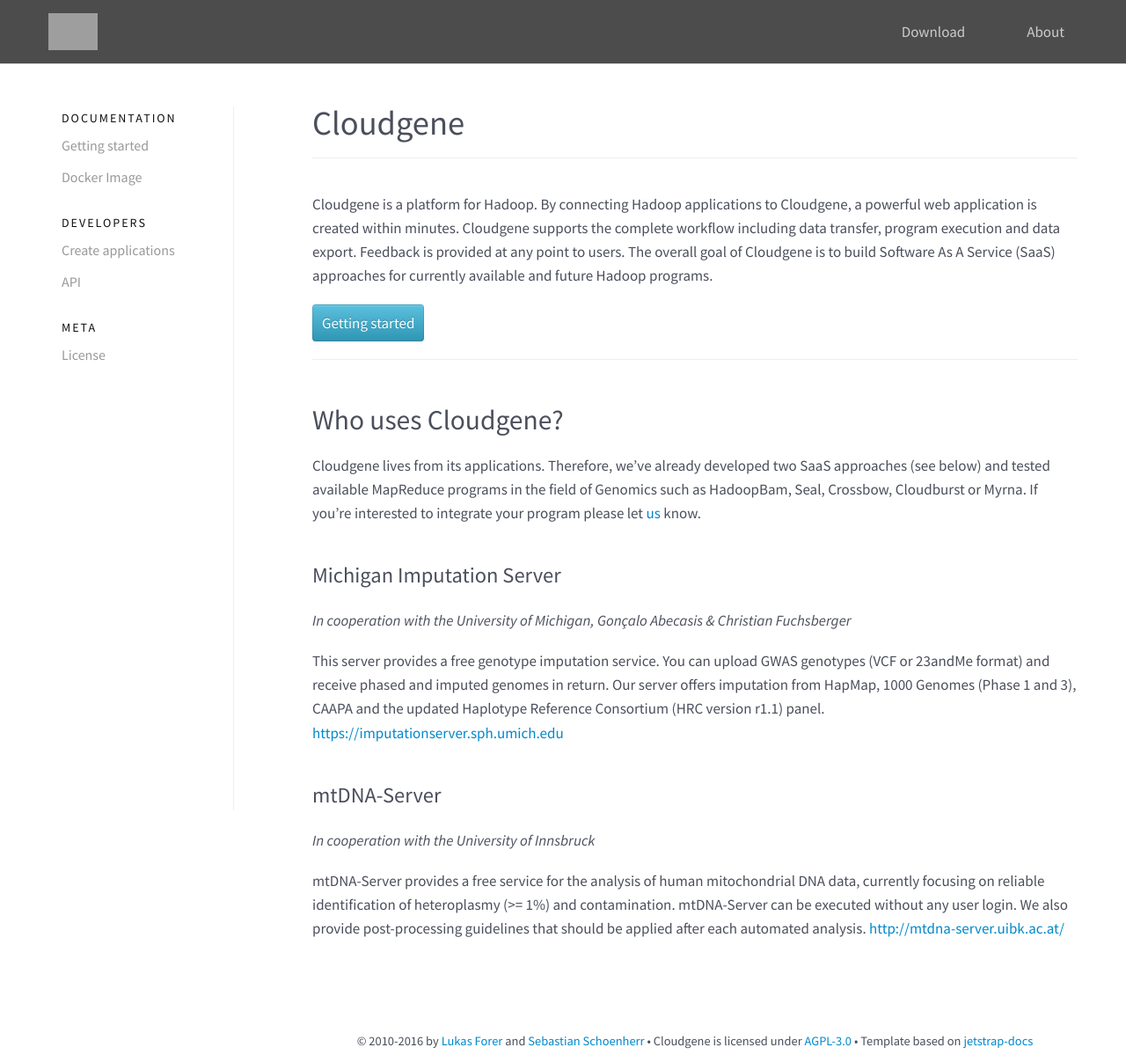
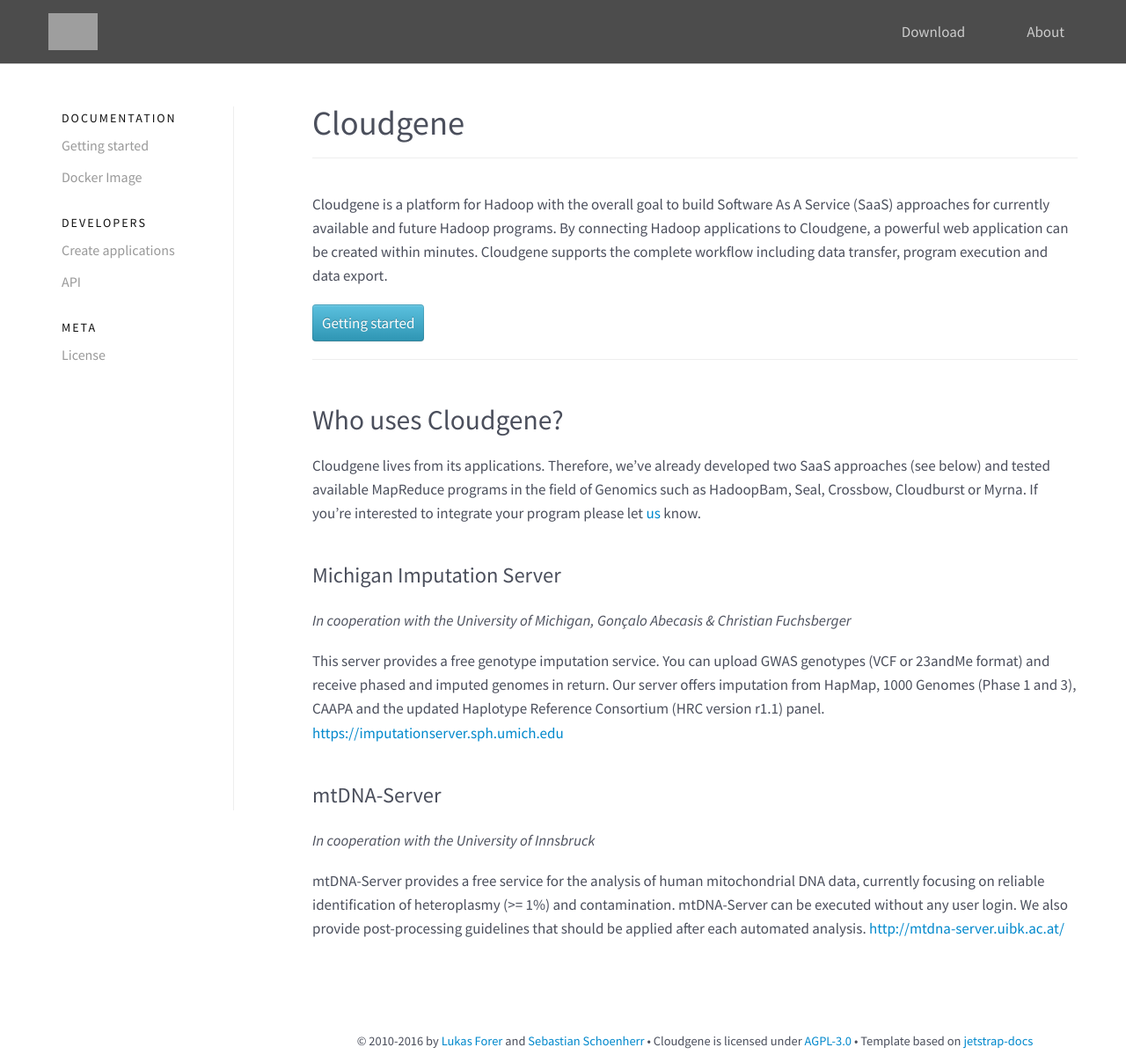
Before and after one commit to genepi/cloudgene-website, a Jekyll site: the page built from index.md, in a window 1280 px wide and 1207 px high. Shown: the whole window at 88% size. Built offline with Jekyll 4.4.1, drawn with Linux system fonts in a browser that asks for light colours; nearby versions of some CDN libraries; grey boxes are pictures that could not be loaded.

Commit message:
rephrase index text

```diff
--- a/index.md
+++ b/index.md
@@ -3,8 +3,8 @@ layout: page
 title: Cloudgene
 ---
 
-Cloudgene is a platform for Hadoop. By connecting Hadoop applications to Cloudgene, a powerful web application is created within minutes. Cloudgene supports the complete workflow including data transfer, program execution and data export. Feedback is provided at any point to users.
-The overall goal of Cloudgene is to build Software As A Service (SaaS) approaches for currently available and future Hadoop programs.
+Cloudgene is a platform for Hadoop with the overall goal to build Software As A Service (SaaS) approaches for currently available and future Hadoop programs. By connecting Hadoop applications to Cloudgene, a powerful web application can be created within minutes. Cloudgene supports the complete workflow including data transfer, program execution and data export.
+
 
 <a class="btn btn-info" href="/cloudgene-website/getting-started">Getting started</a>
 
```
